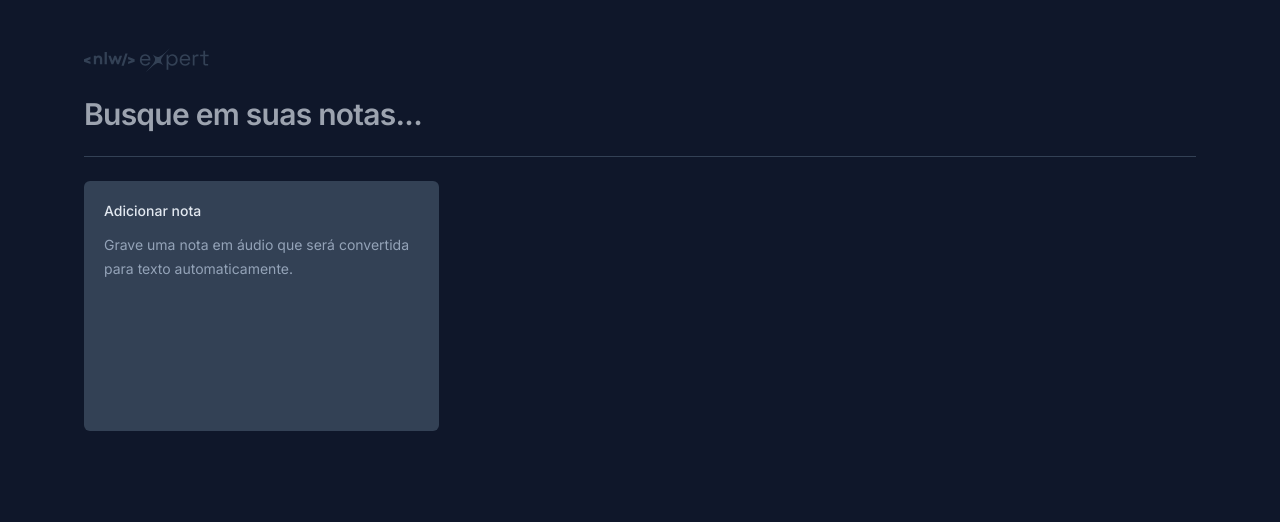
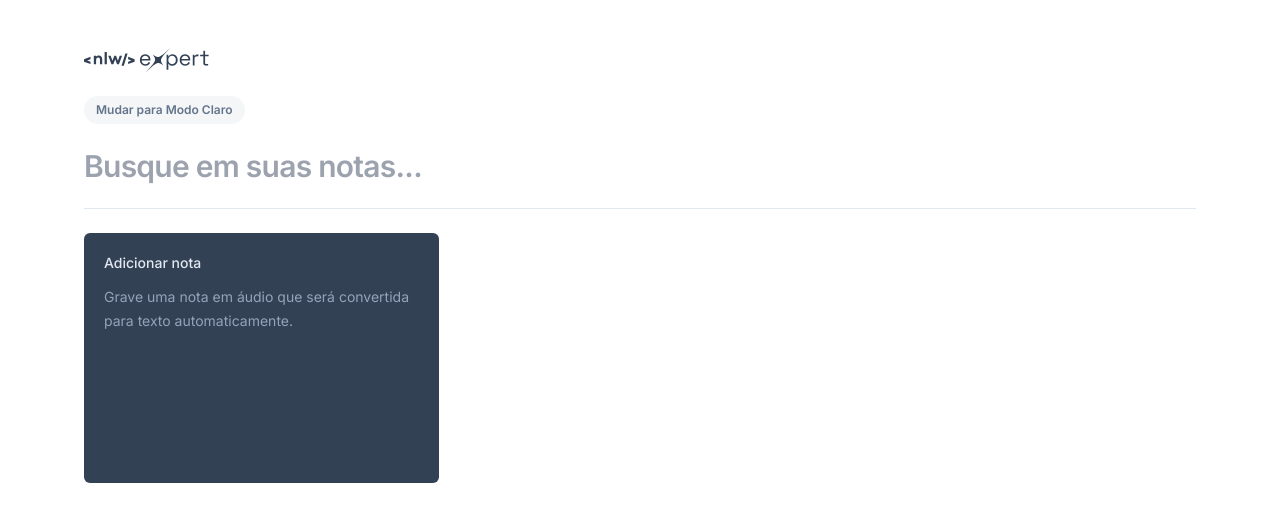
Before and after one commit to romerioribeiro25/nlw-expert-react, a React (Vite) app: page / in a window 1280 px wide. Shown: the top 522 px of the page. Built offline with nearby package versions, Linux system fonts and the light colour scheme.

Commit message:
feat(context): add context Theme

```diff
--- a/index.html
+++ b/index.html
@@ -15,7 +15,7 @@
       rel="stylesheet"
     />
   </head>
-  <body class="bg-slate-900 text-slate-50 antialiased">
+  <body class="bg-white dark:bg-slate-900 text-slate-500 dark:text-slate-50 antialiased">
     <div id="root"></div>
     <script type="module" src="/src/main.tsx"></script>
   </body>
--- a/src/app.tsx
+++ b/src/app.tsx
@@ -2,6 +2,7 @@ import { ChangeEvent, useMemo, useState, useCallback } from "react";
 import logo from "./assets/logo-nlw-expert.svg";
 import { NewNoteCard } from "./components/new-note-card";
 import { NoteCard } from "./components/note-card";
+import { ThemeProvider, useTheme } from "./context/theme";
 
 interface Note {
   id: string;
@@ -10,7 +11,9 @@ interface Note {
 }
 
 export function App() {
+  const { theme, toggleTheme } = useTheme();
   const [search, setSearch] = useState("");
+
   const [notes, setNotes] = useState<Note[]>(() => {
     const notesOnStorage = localStorage.getItem("notes");
 
@@ -65,6 +68,10 @@ export function App() {
     <div className="mx-auto max-w-6xl my-12 space-y-6 px-5">
       <img src={logo} alt="NLW Expert" />
 
+      <button onClick={toggleTheme} className="text-xs leading-5 font-semibold bg-slate-400/10 rounded-full py-1 px-3 flex items-center space-x-2 hover:bg-slate-400/20">
+        {theme === 'dark' ? 'Mudar para Modo Claro' : 'Mudar para Modo Escuro'}
+      </button>
+
       <form className="w-full">
         <input
           type="text"
@@ -74,7 +81,7 @@ export function App() {
         />
       </form>
 
-      <div className="h-px bg-slate-700" />
+      <div className="h-px bg-slate-200 dark:bg-slate-700" />
 
       <div className="grid grid-cols-1 md:grid-cols-2 lg:grid-cols-3 gap-6 auto-rows-[250px]">
         <NewNoteCard onNoteCreated={onNoteCreated} />
@@ -86,3 +93,11 @@ export function App() {
     </div>
   );
 }
+
+export function ThemedApp() {
+  return (
+    <ThemeProvider>
+      <App />
+    </ThemeProvider>
+  );
+}
--- /dev/null
+++ b/src/context/theme.tsx
@@ -0,0 +1,49 @@
+import React, { createContext, useCallback, useContext, useState } from "react";
+
+type Theme = 'light' | 'dark'
+
+interface ThemeContextType {
+  theme: Theme;
+  toggleTheme: () => void;
+}
+
+const ThemeContext = createContext<ThemeContextType | undefined>(undefined)
+
+export function useTheme() {
+  const context = useContext(ThemeContext)
+  if (!context) {
+    throw new Error('useTheme deve ser usado dentro de um ThemeProvider');
+  }
+
+  return context;
+}
+
+interface ThemeProviderProps {
+  children: React.ReactNode;
+}
+
+export function ThemeProvider({ children}: ThemeProviderProps) {
+  const [theme, setTheme] = useState<Theme>(() => {
+    const themeOnStorage = localStorage.getItem('theme');
+    if (themeOnStorage && ['dark', 'light'].includes(themeOnStorage)) {
+      return themeOnStorage as Theme
+    }
+
+    return 'dark';
+  });
+
+  const toggleTheme = useCallback(() => {
+    setTheme((prevTheme) => {
+      const themeNewValue = (prevTheme === 'dark' ? 'light' : 'dark')
+      localStorage.setItem('theme', themeNewValue)
+
+      return themeNewValue
+    })
+  }, [setTheme]);
+
+  return (
+    <ThemeContext.Provider value={{ theme, toggleTheme }}>
+      {children}
+    </ThemeContext.Provider>
+  )
+}
--- a/src/main.tsx
+++ b/src/main.tsx
@@ -1,13 +1,13 @@
 import React from "react";
 import ReactDOM from "react-dom/client";
-import { App } from "./app";
+import { ThemedApp } from "./app";
+import { Toaster } from "sonner";
 
 import "./index.css";
-import { Toaster } from "sonner";
 
 ReactDOM.createRoot(document.getElementById("root")!).render(
   <React.StrictMode>
-    <App />
+    <ThemedApp />
     <Toaster richColors />
   </React.StrictMode>
 );
```
